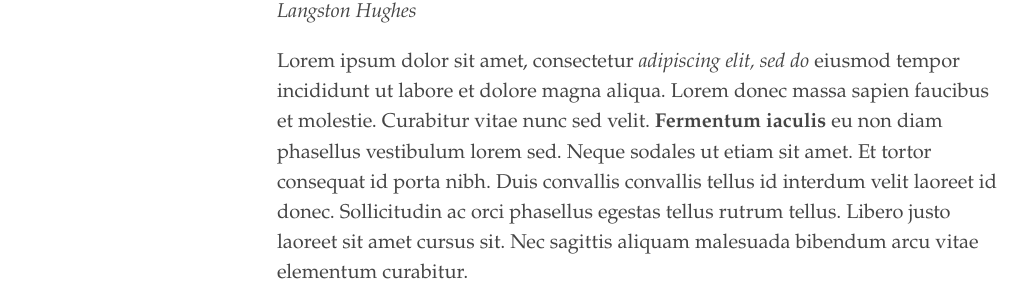
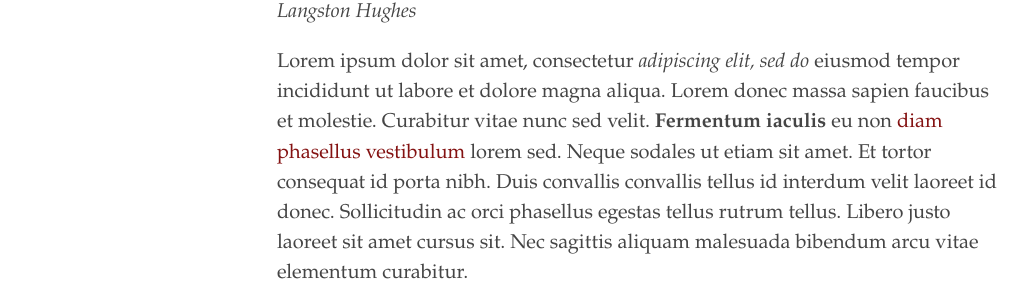
Before and after one commit to elotroalex/ed-tutorial, a Jekyll site: the page built from _texts/dreams.md, in a window 1280 px wide. Shown: the part 205-507 px from the top of the page, without its empty margins (3-1030 px from the left). Built offline with Jekyll 4.4.1, drawn with Linux system fonts in a browser that asks for light colours; some of the changed lines change nothing that is shown.

Commit message:
added a link

```diff
--- a/_texts/dreams.md
+++ b/_texts/dreams.md
@@ -6,6 +6,6 @@
 source: Project Guttenberg
 ---
 
-Lorem ipsum dolor sit amet, consectetur *adipiscing elit, sed do* eiusmod tempor incididunt ut labore et dolore magna aliqua. Lorem donec massa sapien faucibus et molestie. Curabitur vitae nunc sed velit. **Fermentum iaculis** eu non diam phasellus vestibulum lorem sed. Neque sodales ut etiam sit amet. Et tortor consequat id porta nibh. Duis convallis convallis tellus id interdum velit laoreet id donec. Sollicitudin ac orci phasellus egestas tellus rutrum tellus. Libero justo laoreet sit amet cursus sit. Nec sagittis aliquam malesuada bibendum arcu vitae elementum curabitur.
+Lorem ipsum dolor sit amet, consectetur *adipiscing elit, sed do* eiusmod tempor incididunt ut labore et dolore magna aliqua. Lorem donec massa sapien faucibus et molestie. Curabitur vitae nunc sed velit. **Fermentum iaculis** eu non [diam phasellus vestibulum](https://minicomp.github.io/ed/texts/a-julia/) lorem sed. Neque sodales ut etiam sit amet. Et tortor consequat id porta nibh. Duis convallis convallis tellus id interdum velit laoreet id donec. Sollicitudin ac orci phasellus egestas tellus rutrum tellus. Libero justo laoreet sit amet cursus sit. Nec sagittis aliquam malesuada bibendum arcu vitae elementum curabitur.
 
 Quisque egestas diam in arcu ***cursus euismod. Dolor sit amet consectetur adipiscing elit. Tellus in hac habitasse*** platea. Ut sem viverra aliquet eget sit amet tellus cras. Viverra tellus in hac habitasse platea dictumst vestibulum rhoncus est. Adipiscing vitae proin sagittis nisl rhoncus mattis rhoncus urna. Convallis a cras semper auctor neque vitae tempus. Amet cursus sit amet dictum sit amet justo. Arcu dui vivamus arcu felis bibendum ut tristique. Aliquam ut porttitor leo a diam sollicitudin tempor id. Convallis convallis tellus id interdum velit laoreet id donec. Fames ac turpis egestas maecenas pharetra. Mi ipsum faucibus vitae aliquet nec ullamcorper sit amet. Massa enim nec dui nunc mattis enim ut. Lectus arcu bibendum at varius vel pharetra vel turpis nunc. Bibendum neque egestas congue quisque egestas diam in arcu. At urna condimentum mattis pellentesque id nibh tortor id aliquet. Lobortis scelerisque fermentum dui faucibus in ornare quam viverra.
```
